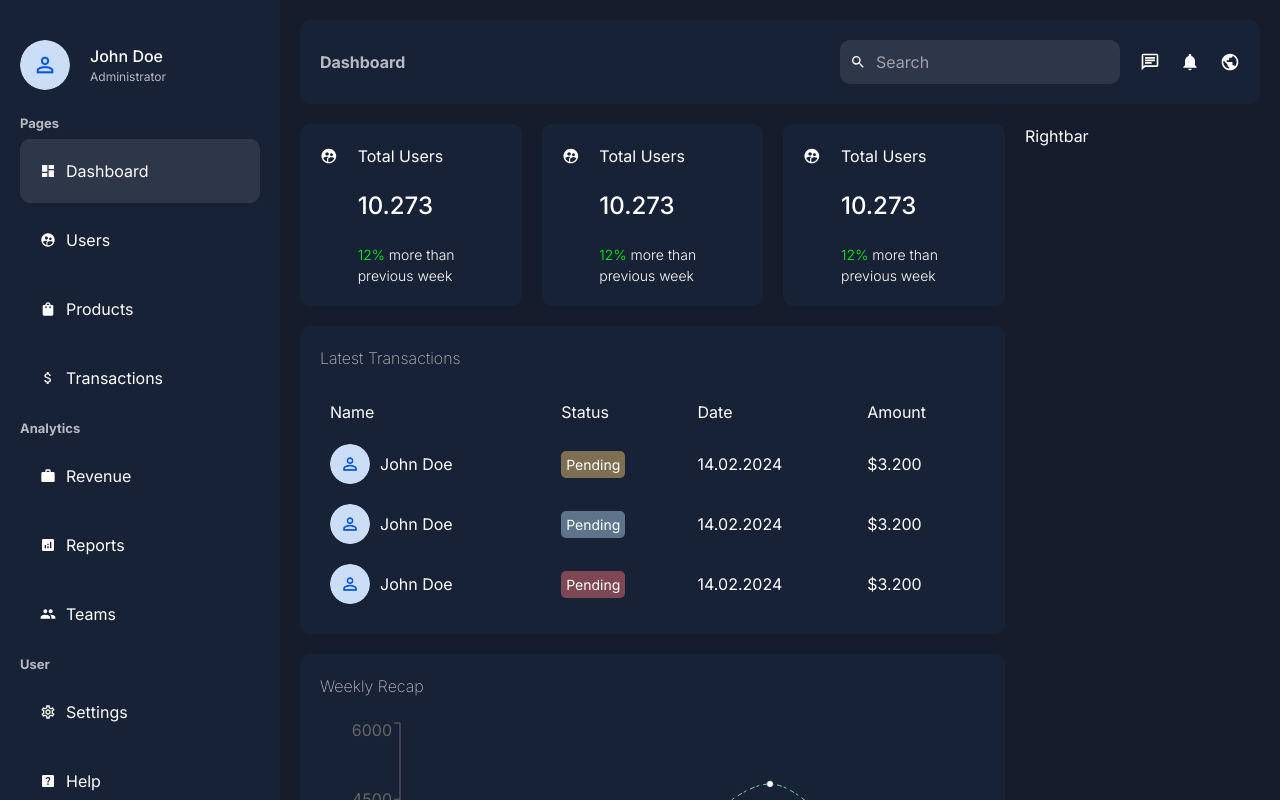
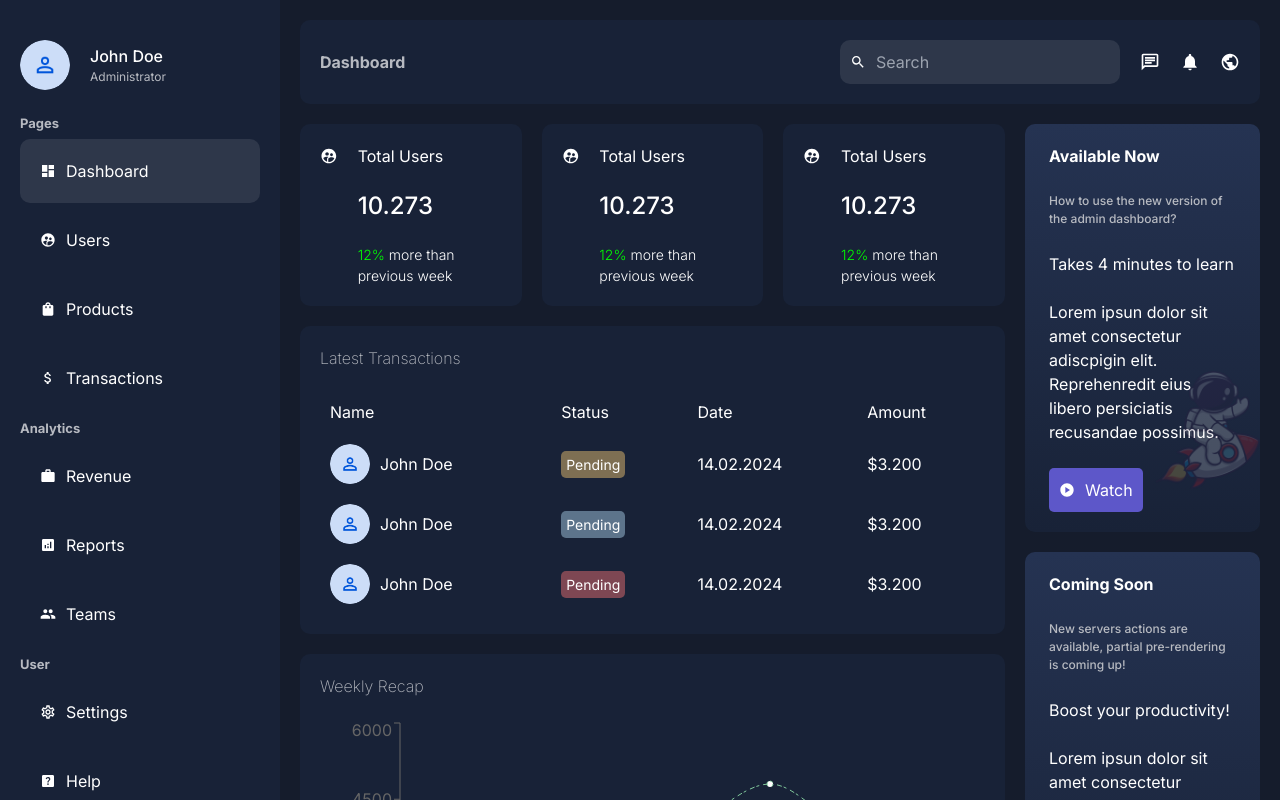
Before and after one commit to pagott0/Dashboard-NextJS, a Next.js app: page /dashboard in a window 1280 px wide. Shown: the top 800 px of the page. Built offline with nearby package versions, Linux system fonts and the light colour scheme.

Commit message:
add right bar

```diff
--- a/app/ui/dashboard/rightbar/rightbar.module.css
+++ b/app/ui/dashboard/rightbar/rightbar.module.css
@@ -1,3 +1,52 @@
 .container {
+}
 
+.bgContainer {
+    position: absolute;
+    bottom: 0;
+    right: 0;
+    width: 50%;
+    height: 50%;
 }
+
+.item {
+    position: relative;
+    background: linear-gradient(to top, #182237, #253352);
+    padding: 20px 24px;
+    border-radius: 10px;
+    margin-bottom: 20px;
+}
+
+.bg {
+    object-fit: contain;
+    opacity: 0.2;
+}
+
+.texts {
+    display: flex;
+    flex-direction: column;
+    gap: 24px;
+}
+
+.notification {
+    font-weight: bold;
+}
+
+.title {
+    font-weight: 500;
+    font-size: 12px;
+    color: var(--textSoft)
+}
+
+.button {
+    display: flex;
+    padding: 10px;
+    align-items: center;
+    gap: 10px;
+    background-color: #5d57c9;
+    color: white;
+    border: brown;
+    border-radius: 5px;
+    cursor: pointer;
+    width: max-content;
+}
--- a/app/ui/dashboard/rightbar/rightbar.tsx
+++ b/app/ui/dashboard/rightbar/rightbar.tsx
@@ -1,9 +1,43 @@
+import Image from 'next/image';
 import styles from './rightbar.module.css';
+import { MdPlayCircle, MdReadMore } from 'react-icons/md';
 
 const Rightbar = () => {
     return (
         <div className={styles.container}>
-            Rightbar
+            <div className={styles.item}>
+                <div className={styles.bgContainer}>
+                    <Image src="/astronaut.png" alt='' fill className={styles.bg}/>
+                </div>
+                <div className={styles.texts}>
+                    <span className={styles.notification}>Available Now</span>
+                    <h3 className={styles.title}>How to use the new version of the admin dashboard?</h3>
+                    <span className={styles.subtitle}>Takes 4 minutes to learn</span>
+                    <p className={styles.description}>
+                        Lorem ipsun dolor sit amet consectetur adiscpigin elit.
+                        Reprehenredit eius libero persiciatis recusandae possimus.
+                    </p>
+                    <button className={styles.button}>
+                        <MdPlayCircle />
+                        Watch
+                    </button>
+                </div>
+            </div>
+            <div className={styles.item}>
+                <div className={styles.texts}>
+                    <span className={styles.notification}>Coming Soon</span>
+                    <h3 className={styles.title}>New servers actions are available, partial pre-rendering is coming up!</h3>
+                    <span className={styles.subtitle}>Boost your productivity!</span>
+                    <p className={styles.description}>
+                        Lorem ipsun dolor sit amet consectetur adiscpigin elit.
+                        Reprehenredit eius libero persiciatis recusandae possimus.
+                    </p>
+                    <button className={styles.button}>
+                        <MdReadMore />
+                        Learn
+                    </button>
+                </div>
+            </div>
         </div>
     )
 }
```
Also changed, not shown: public/astronaut.png (added).
